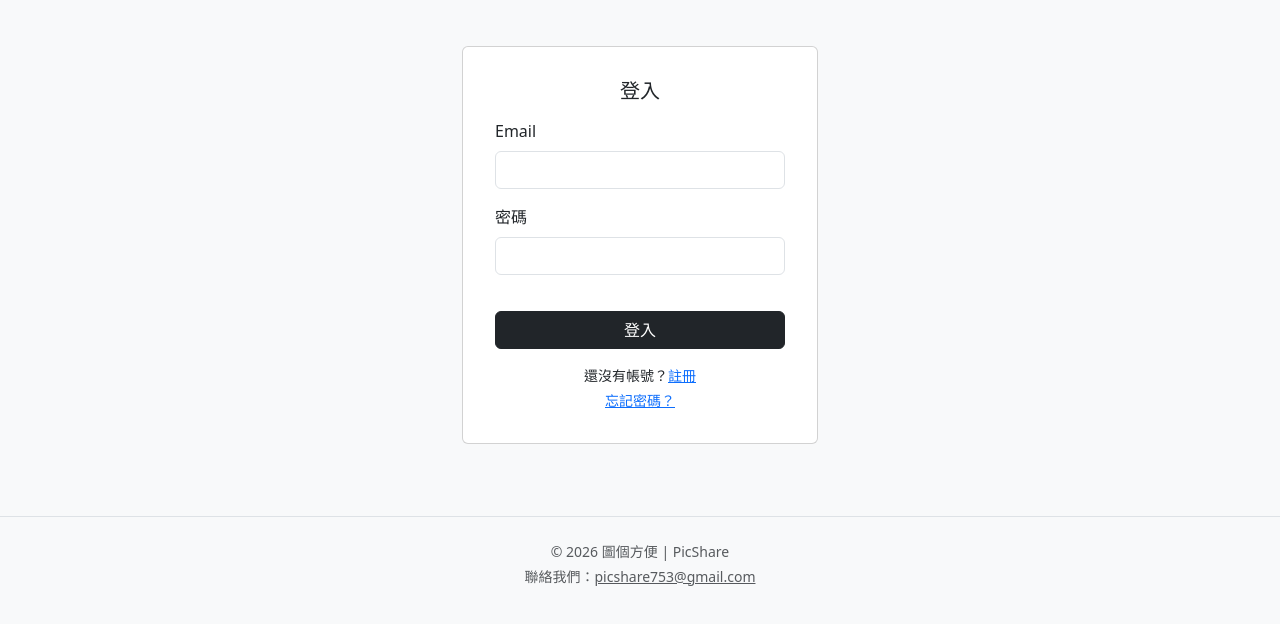
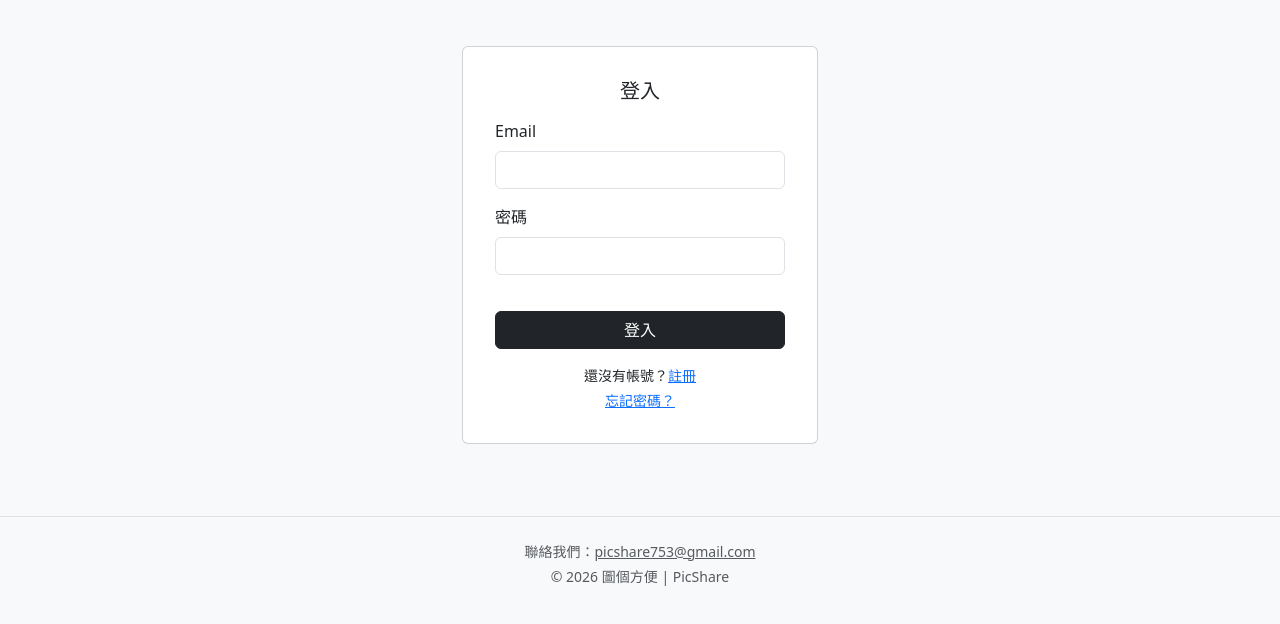
Before and after one commit to JuneChen1/image-sharing-platform, a website: page public/auth.html in a window 1280 px wide. Shown: the part 78-702 px from the top of the page. Drawn offline with nearby package versions, Linux system fonts and the light colour scheme.

Commit message:
refactor(footer): reorder contact and copyright lines

```diff
--- a/public/partials/footer.html
+++ b/public/partials/footer.html
@@ -1,8 +1,8 @@
 <footer class="border-top mt-5 py-4 text-center text-muted small">
   <div class="container">
-    <p class="mb-1">© 2026 圖個方便 | PicShare</p>
-    <p class="mb-0">
+    <p class="mb-1">
       聯絡我們：<a href="mailto:picshare753@gmail.com" class="text-muted">picshare753@gmail.com</a>
     </p>
+    <p class="mb-0">© 2026 圖個方便 | PicShare</p>
   </div>
 </footer>
```
